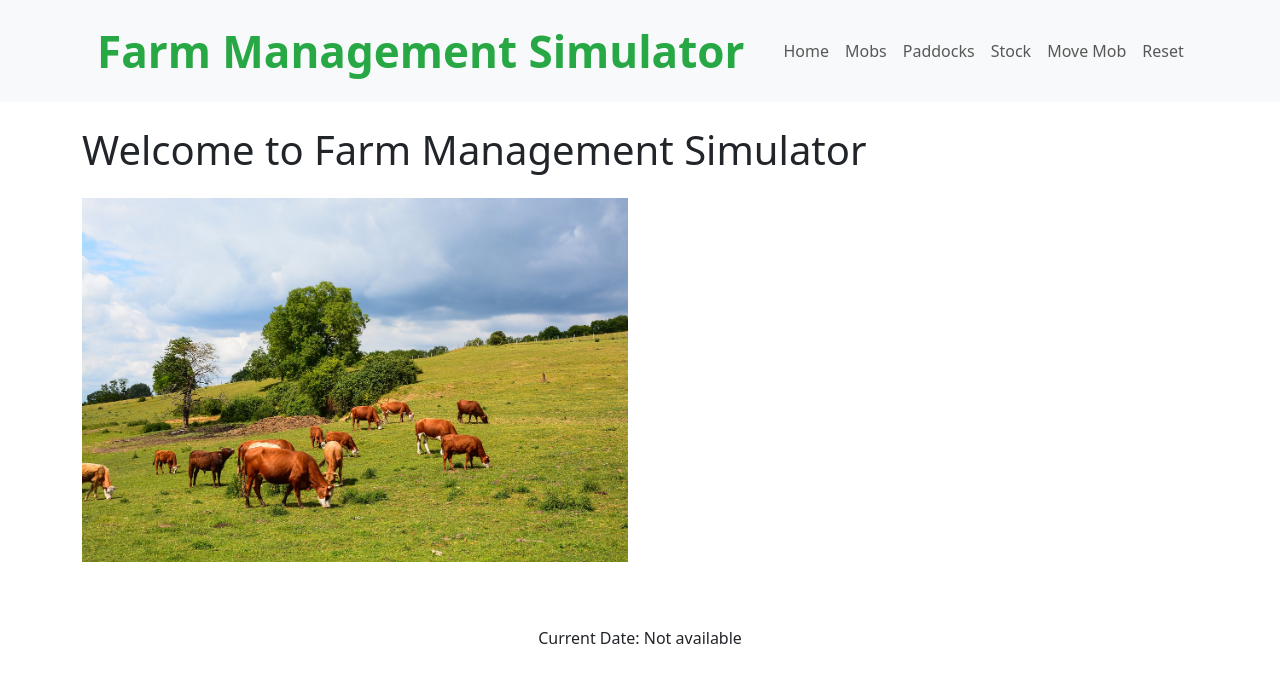
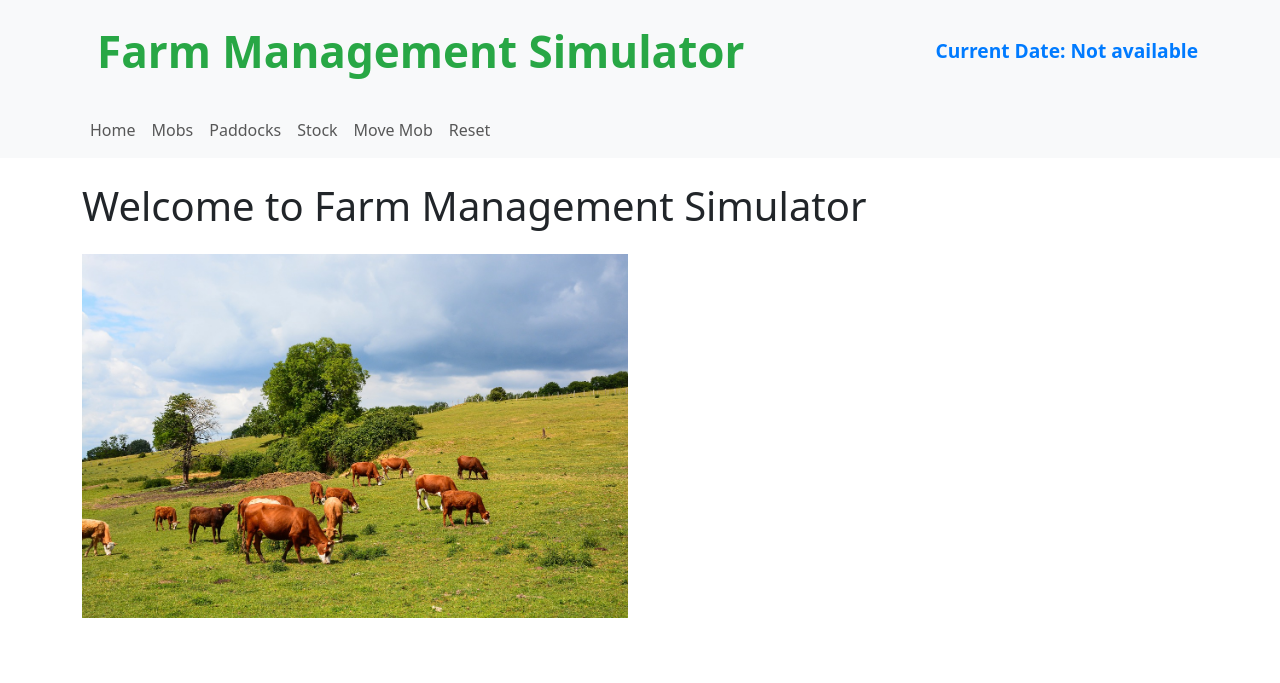
Before and after one commit to Wei-Liu-1161456/fms, a Python web app: template templates/home.html in a window 1280 px wide. Shown: the top 683 px of the page. Run offline with Jinja, Linux system fonts and the light colour scheme; the template is opened without the code that fills it, so the values that code supplies are empty; some libraries are stand-ins or nearby versions.

Commit message:
update the layout of current date

```diff
--- a/templates/base.html
+++ b/templates/base.html
@@ -1,10 +1,10 @@
 <!DOCTYPE html>
 <html lang="en">
 <head>
-    <meta charset="UTF-8">
+    <meta charset="utf-8" />
     <meta name="viewport" content="width=device-width, initial-scale=1.0">
-    <title>{% block title %}Farm Management Simulator{% endblock %}</title>
-    <link rel="stylesheet" href="{{ url_for('static', filename='css/bootstrap.min.css') }}">
+    <title>{% block title %}{% endblock %}</title>
+    <link href="https://cdn.jsdelivr.net/npm/bootstrap@5.3.3/dist/css/bootstrap.min.css" rel="stylesheet" integrity="sha384-QWTKZyjpPEjISv5WaRU9OFeRpok6YctnYmDr5pNlyT2bRjXh0JMhjY6hW+ALEwIH" crossorigin="anonymous">
     <style>
         .navbar-brand.fms-title {
             font-size: 2.75rem;
@@ -17,9 +17,17 @@
         .navbar-brand.fms-title:hover {
             background-color: rgba(40, 167, 69, 0.1);
         }
+        .current-date {
+            font-size: 1.2rem;
+            font-weight: bold;
+            color: #007bff;
+        }
         @media (max-width: 768px) {
             .navbar-brand.fms-title {
                 font-size: 1.5rem;
+            }
+            .current-date {
+                font-size: 1rem;
             }
         }
     </style>
@@ -27,19 +35,27 @@
 <body>
     <nav class="navbar navbar-expand-lg navbar-light bg-light">
         <div class="container">
+            <div class="d-flex justify-content-between align-items-center w-100">
                 <span class="navbar-brand fms-title">Farm Management Simulator</span>
-            <button class="navbar-toggler" type="button" data-toggle="collapse" data-target="#navbarNav" aria-controls="navbarNav" aria-expanded="false" aria-label="Toggle navigation">
-                <span class="navbar-toggler-icon"></span>
-            </button>
-            <div class="collapse navbar-collapse" id="navbarNav">
-                <div class="navbar-nav ml-auto">
+                <span class="current-date">
+                    {% if get_date() %}
+                        Current Date: {{ get_date().strftime('%d %B %Y') }}
+                    {% else %}
+                        Current Date: Not available
+                    {% endif %}
+                </span>
+            </div>
+        </div>
+    </nav>
+    <nav class="navbar navbar-expand-lg navbar-light bg-light">
+        <div class="container">
+            <div class="navbar-nav">
                 <a class="nav-item nav-link" href="{{ url_for('home') }}">Home</a>
                 <a class="nav-item nav-link" href="{{ url_for('mobs') }}">Mobs</a>
                 <a class="nav-item nav-link" href="{{ url_for('paddocks') }}">Paddocks</a>
                 <a class="nav-item nav-link" href="{{ url_for('stock') }}">Stock</a>
                 <a class="nav-item nav-link" href="{{ url_for('move_mob') }}">Move Mob</a>
                 <a class="nav-item nav-link" href="{{ url_for('reset') }}" onclick="return confirm('Are you sure you want to reset the system? This action cannot be undone.')">Reset</a>
-                </div>
             </div>
         </div>
     </nav>
@@ -56,14 +72,6 @@
         {% block content %}{% endblock %}
     </div>
 
-    <footer class="mt-5 text-center">
-      {% if get_date() %}
-          <p>Current Date: {{ get_date().strftime('%d %B %Y') }}</p>
-      {% else %}
-          <p>Current Date: Not available</p>
-      {% endif %}
-    </footer>
-
-    <script src="{{ url_for('static', filename='js/bootstrap.bundle.min.js') }}"></script>
+    <script src="https://cdn.jsdelivr.net/npm/bootstrap@5.3.3/dist/js/bootstrap.bundle.min.js" integrity="sha384-YvpcrYf0tY3lHB60NNkmXc5s9fDVZLESaAA55NDzOxhy9GkcIdslK1eN7N6jIeHz" crossorigin="anonymous"></script>
 </body>
 </html>
```
Also changed, not shown: 1.html (added, +74 -0 lines), 1.py (deleted). Lines whose indentation alone changed are shown as unchanged.
